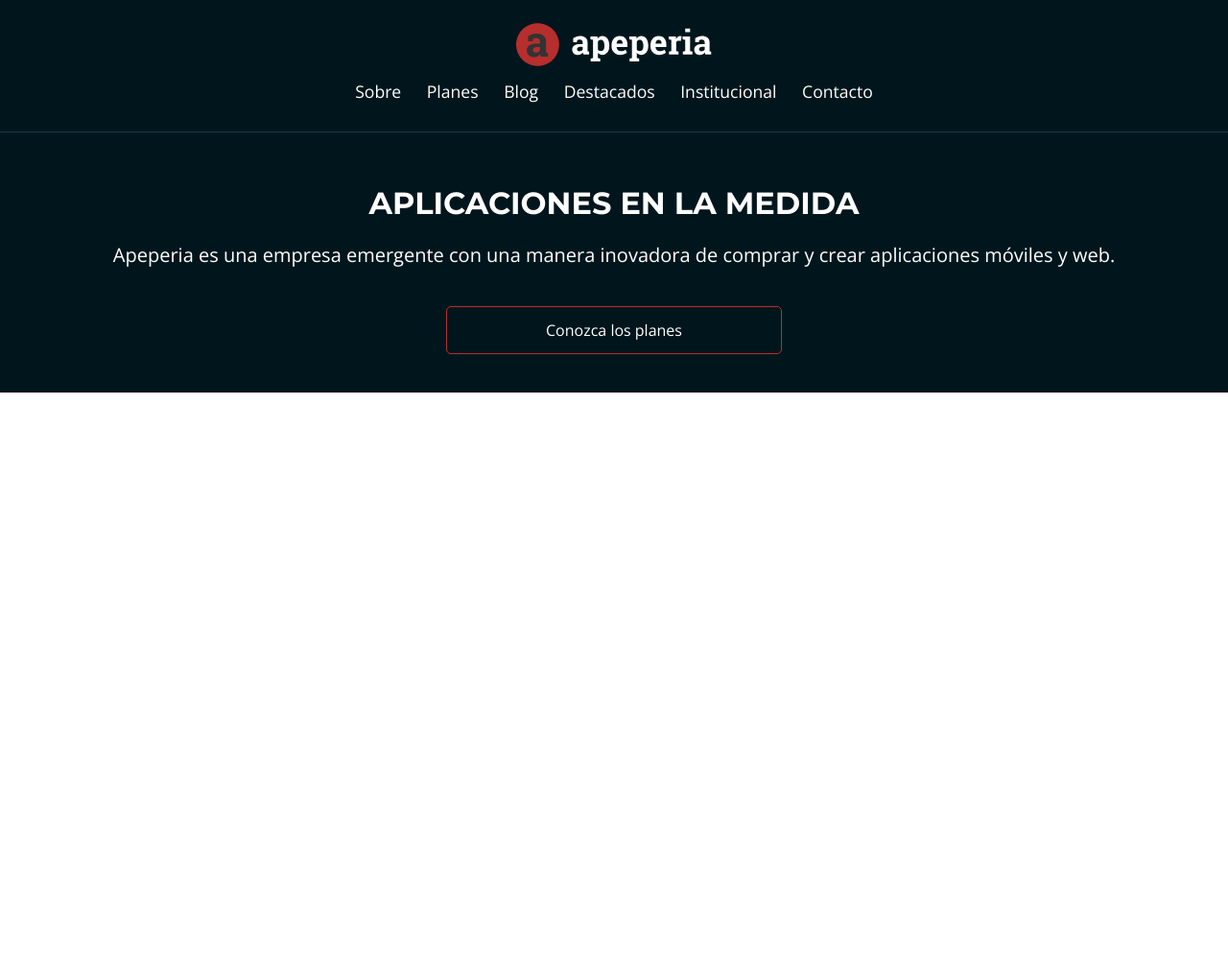
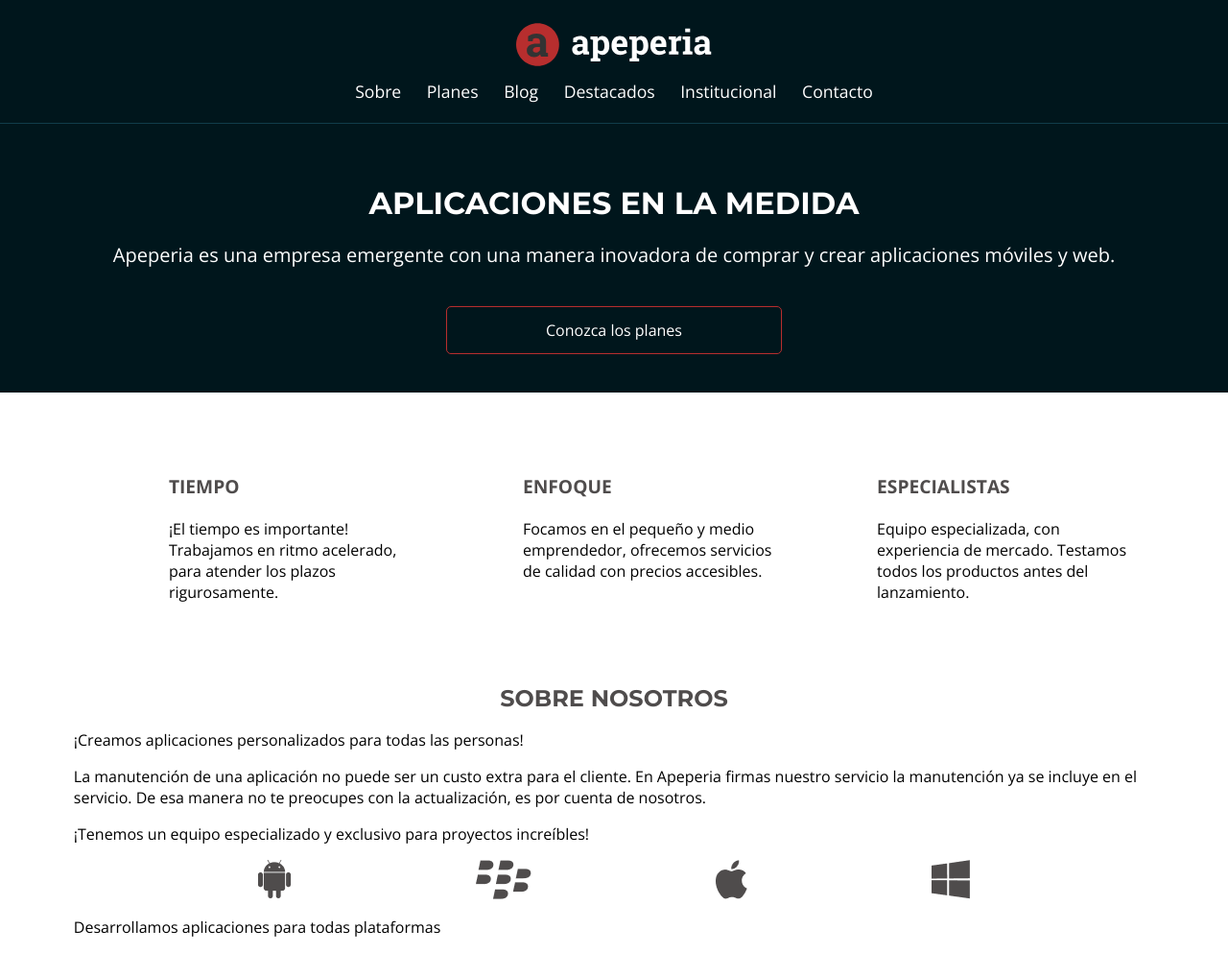
Before and after one commit to Gtvo22/ActividadLayoutsReponsive, a plain HTML site: page index.html in a window 1280 px wide. Shown: the whole page at 96% size. Before the commit the page ends 800 px from the top, so only its background shows below. Drawn offline with nearby package versions, Linux system fonts and the light colour scheme.

Commit message:
crear adicion de mas secciones y codigo css

```diff
--- /dev/null
+++ b/css/diferenciales.css
@@ -0,0 +1,28 @@
+.diferenciales {
+    padding-top: 3.5rem;
+    padding-bottom: 3.5rem;
+}
+
+.diferenciales__lista {
+    display: flex;
+    flex-wrap: wrap;
+    justify-content: space-evenly;
+}
+
+.diferenciales__item {
+    max-width: 350px;
+    box-sizing: border-box;
+    padding: 2rem 0 2rem 5rem;
+}
+
+.item__titulo {
+    color: var(--fuente-ceniza-oscuro);
+    font-weight: 700;
+    font-size: 1.2rem;
+    text-transform: uppercase;
+    margin-bottom: 1.5rem;
+}
+
+.item__texto {
+    line-height: normal;
+}
--- a/css/head.css
+++ b/css/head.css
@@ -1,5 +1,5 @@
 .head {
-    color: #FFFFFF;
+    color: var(--background-blanco);
 
     width: 100%;
 
@@ -12,7 +12,7 @@
     padding-top: .75rem;
     padding-bottom: .75rem;
 
-    border-bottom: 1px solid #103D4A;
+    border-bottom: 1px solid var(--border-cabecera-mobile);
 
     position: absolute;
 }
@@ -31,6 +31,6 @@
     display: inline-block;
 
     margin-right: .7rem;
-    margin-bottom: 1.25rem;
+    margin-bottom: .7rem;
     margin-left: .7rem;
 }
--- a/css/llamada.css
+++ b/css/llamada.css
@@ -3,17 +3,17 @@
     flex-direction: column;
     align-items: center;
 
-    color: #FFFFFF;
+    color: var( --background-blanco);
     text-align: center;
 
-    background-color: #00161C;
+    background-color: var(--background-llamada-mobile);
 
     padding-top: 12.25rem;
     padding-bottom: 2.5rem;
 }
 
 .llamada__titulo {
-    font-family: 'Montserrat', serif;
+    font-family: var(--montserrat);
     font-size: 2rem;
     font-weight: 700;
     text-transform: uppercase;
--- /dev/null
+++ b/css/sobre-nosotros.css
@@ -0,0 +1,31 @@
+.sobre-nosotros {
+    padding-top: 3rem;
+    padding-bottom: 3rem;
+}
+
+.sobre_nosotros__titulo {
+    color: var(--fuente-ceniza-oscuro);
+    font-weight: 700;
+    font-size: 1.5rem;
+    font-family: var(--montserrat);
+    text-transform: uppercase;
+    text-align: center;
+    margin-bottom: 1.25rem;
+}
+
+.sobre_nosotros__texto {
+    line-height: normal;
+    margin-bottom: 1rem;
+}
+
+.sobre_nosotros__plataformas {
+    display: flex;
+    flex-wrap: wrap;
+    justify-content: space-evenly;
+    margin-bottom: 1rem;
+}
+
+.sobre-nosotros {
+    color: var(--fuente-ceniza-oscuro);
+    font-weight: 700;
+}
--- a/index.html
+++ b/index.html
@@ -13,6 +13,8 @@
     <link href="css/head.css" rel="stylesheet">
     <link href="css/llamada.css" rel="stylesheet">
     <link href="css/bases.css" rel="stylesheet">
+    <link href="css/diferenciales.css" rel="stylesheet">
+    <link href="css/sobre-nosotros.css" rel="stylesheet">
 
 </head>
 
@@ -38,6 +40,45 @@
                 aplicaciones móviles y web.</p>
             <a class="llamada__boton boton" href="#">Conozca los planes</a>
         </section>
+        <section class="diferenciales container">
+            <ul class="diferenciales__lista">
+                <li class="diferenciales__item">
+                    <h2 class="item__titulo">Tiempo</h2>
+                    <p class="item__texto">¡El tiempo es importante! Trabajamos en ritmo acelerado, para atender los plazos rigurosamente.</p>
+                </li>
+                <li class="diferenciales__item">
+                    <h2 class="item__titulo">Enfoque</h2>
+                    <p class="item__texto">Focamos en el pequeño y medio emprendedor, ofrecemos servicios de calidad con precios accesibles.</p>
+                </li>
+                <li class="diferenciales__item">
+                    <h2 class="item__titulo">Especialistas</h2>
+                    <p class="item__texto">Equipo especializada, con experiencia de mercado. Testamos todos los productos antes del lanzamiento.</p>
+                </li>
+            </ul>
+        </section>
+        <section class="sobre_nosotros container">
+            <div class="sobre_nosotros__contenido">
+                <h2 class="sobre_nosotros__titulo">Sobre nosotros</h2>
+                <p class="sobre_nosotros__texto">
+                    ¡Creamos aplicaciones personalizados para todas las personas!
+                </p>
+                <p class="sobre_nosotros__texto">
+                    La manutención de una aplicación no puede ser un custo extra para el cliente.
+                    En Apeperia firmas nuestro servicio la manutención ya se incluye en el servicio.
+                    De esa manera no te preocupes con la actualización, es por cuenta de nosotros.
+                </p>
+                <p class="sobre_nosotros__texto sobre-nosotros__texto--destacado sobre-nosotros__texto--division">
+                    ¡Tenemos un equipo especializado y exclusivo para proyectos increíbles!
+                </p>
+                <ul class="sobre_nosotros__plataformas">
+                    <li><img src="img/android.png" alt="Ícono del Android"></li>
+                    <li><img src="img/blackberry.png" alt="Ícono del Blackberry"></li>
+                    <li><img src="img/apple.png" alt="Ícono de la Apple"></li>
+                    <li><img src="img/windowsphone.png" alt="Ícono del Windows"></li>
+                </ul>
+                <p class="sobre_nosotros__texto">Desarrollamos aplicaciones para todas plataformas</p>
+            </div>
+        </section>
 
     </main>
 </body>
```
